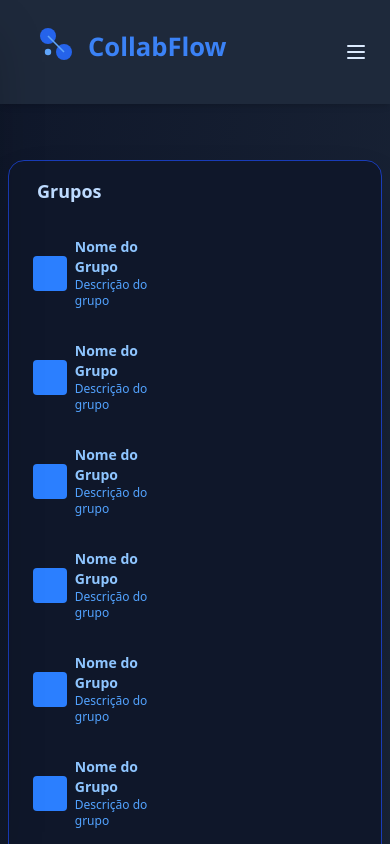
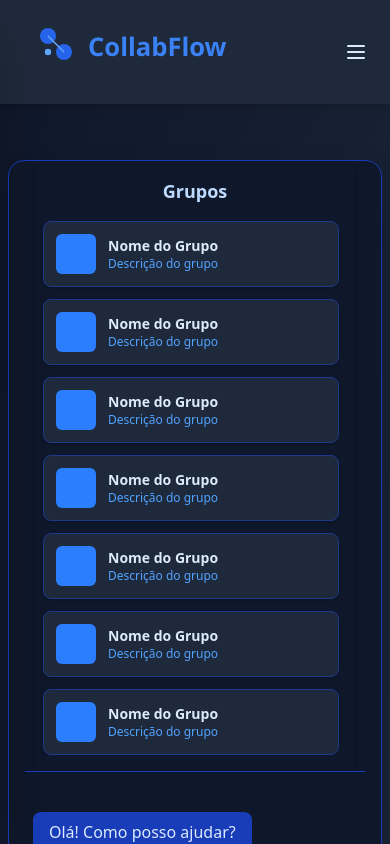
Before and after one commit to FelipeUemura11/ApplicationWeb-SistemasDistribuidos, a React (Vite) app in the folder front/: page / in a window 390 px wide. Shown: the top 844 px of the page. Built offline with nearby package versions, Linux system fonts and the light colour scheme.

Commit message:
feat: make groups section fully responsive with adaptive layout and styling

```diff
--- a/front/src/components/Grupos/index.tsx
+++ b/front/src/components/Grupos/index.tsx
@@ -1,58 +1,30 @@
 export default function Grupos() {
   return (
-    <div className="w-1/5 min-w-[180px] max-w-xs border-b md:border-b-0 md:border-r border-blue-800 py-4 bg-[#0F172A] flex-shrink-0 flex flex-col">
-      <h2 className="font-bold text-lg text-blue-200 ml-3">Grupos</h2>
-      <ul className="space-y-2 flex flex-col mt-[20px] pr-4">
-        <li className="text-blue-300 flex items-center hover:bg-blue-800/20 px-2 py-3 rounded-md transition">
-          <div className="w-[35px] h-[35px] bg-blue-500 rounded-sm inline-block mr-2"></div>
-          <div>
-            <p className="text-sm font-bold">Nome do Grupo</p>
-            <p className="text-xs text-blue-400">Descrição do grupo</p>
-          </div>
-        </li>
-        <li className="text-blue-300 flex items-center hover:bg-blue-800/20 px-2 py-3 rounded-md transition">
-          <div className="w-[35px] h-[35px] bg-blue-500 rounded-sm inline-block mr-2"></div>
-          <div>
-            <p className="text-sm font-bold">Nome do Grupo</p>
-            <p className="text-xs text-blue-400">Descrição do grupo</p>
-          </div>
-        </li>
-        <li className="text-blue-300 flex items-center hover:bg-blue-800/20 px-2 py-3 rounded-md transition">
-          <div className="w-[35px] h-[35px] bg-blue-500 rounded-sm inline-block mr-2"></div>
-          <div>
-            <p className="text-sm font-bold">Nome do Grupo</p>
-            <p className="text-xs text-blue-400">Descrição do grupo</p>
-          </div>
-        </li>
-        <li className="text-blue-300 flex items-center hover:bg-blue-800/20 px-2 py-3 rounded-md transition">
-          <div className="w-[35px] h-[35px] bg-blue-500 rounded-sm inline-block mr-2"></div>
-          <div>
-            <p className="text-sm font-bold">Nome do Grupo</p>
-            <p className="text-xs text-blue-400">Descrição do grupo</p>
-          </div>
-        </li>
-        <li className="text-blue-300 flex items-center hover:bg-blue-800/20 px-2 py-3 rounded-md transition">
-          <div className="w-[35px] h-[35px] bg-blue-500 rounded-sm inline-block mr-2"></div>
-          <div>
-            <p className="text-sm font-bold">Nome do Grupo</p>
-            <p className="text-xs text-blue-400">Descrição do grupo</p>
-          </div>
-        </li>
-        <li className="text-blue-300 flex items-center hover:bg-blue-800/20 px-2 py-3 rounded-md transition">
-          <div className="w-[35px] h-[35px] bg-blue-500 rounded-sm inline-block mr-2"></div>
-          <div>
-            <p className="text-sm font-bold">Nome do Grupo</p>
-            <p className="text-xs text-blue-400">Descrição do grupo</p>
-          </div>
-        </li>
-        <li className="text-blue-300 flex items-center hover:bg-blue-800/20 px-2 py-3 rounded-md transition">
-          <div className="w-[35px] h-[35px] bg-blue-500 rounded-sm inline-block mr-2"></div>
-          <div>
-            <p className="text-sm font-bold">Nome do Grupo</p>
-            <p className="text-xs text-blue-400">Descrição do grupo</p>
-          </div>
-        </li>
-      </ul>
+    <div className="w-full md:w-1/5 min-w-[180px] max-w-xs py-4 flex-shrink-0 flex flex-col items-center md:items-start bg-[#0F172A] md:border-r border-blue-800 shadow-md md:bg-transparent md:shadow-none mx-auto md:mx-0">
+      <h2 className="font-bold text-lg text-blue-200 px-4 mb-4 w-full text-center md:text-left">
+        Grupos
+      </h2>
+
+      <div className="overflow-y-auto pr-2 max-h-[calc(100vh-100px)] w-full">
+        <ul className="space-y-3 px-2 flex flex-col items-center md:items-start">
+          {[...Array(7)].map((_, i) => (
+            <li
+              key={i}
+              className="flex items-center gap-3 px-3 py-3 bg-[#1E293B] hover:bg-blue-800/30 border border-blue-900 rounded-lg transition shadow-sm w-full max-w-xs md:bg-transparent md:border-none md:shadow-none"
+            >
+              <div className="w-10 h-10 bg-blue-500 rounded-md flex-shrink-0" />
+              <div className="overflow-hidden">
+                <p className="text-sm font-semibold text-blue-100 truncate">
+                  Nome do Grupo
+                </p>
+                <p className="text-xs text-blue-400 truncate">
+                  Descrição do grupo
+                </p>
+              </div>
+            </li>
+          ))}
+        </ul>
+      </div>
     </div>
   );
 }
```
